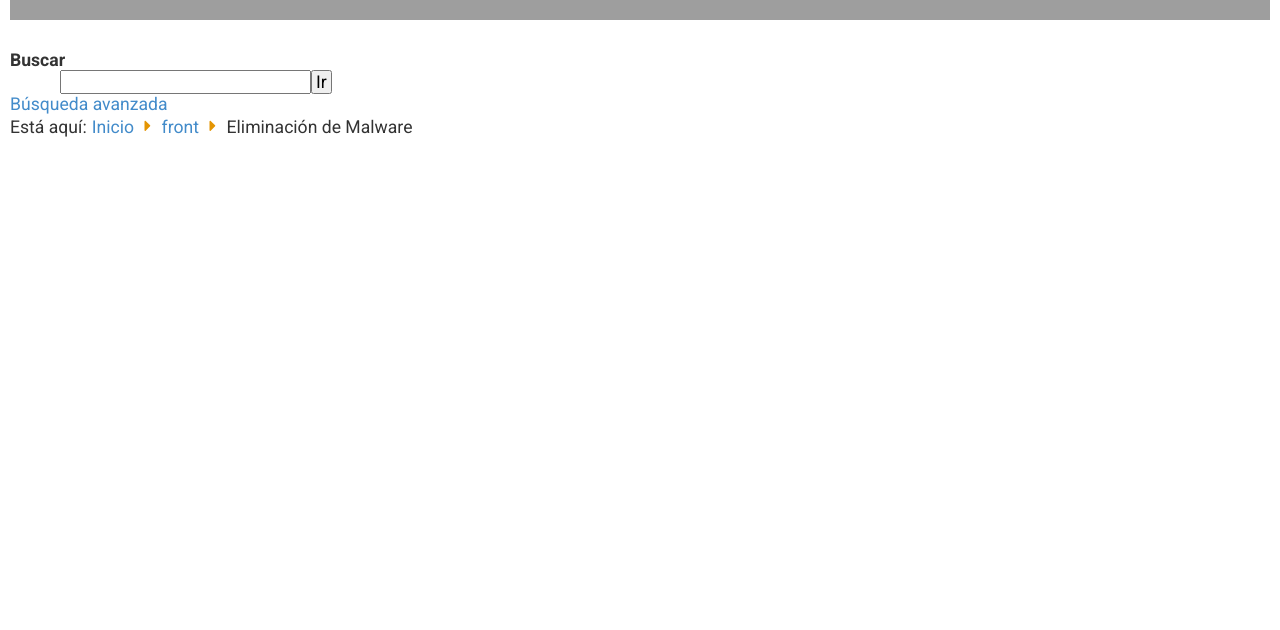
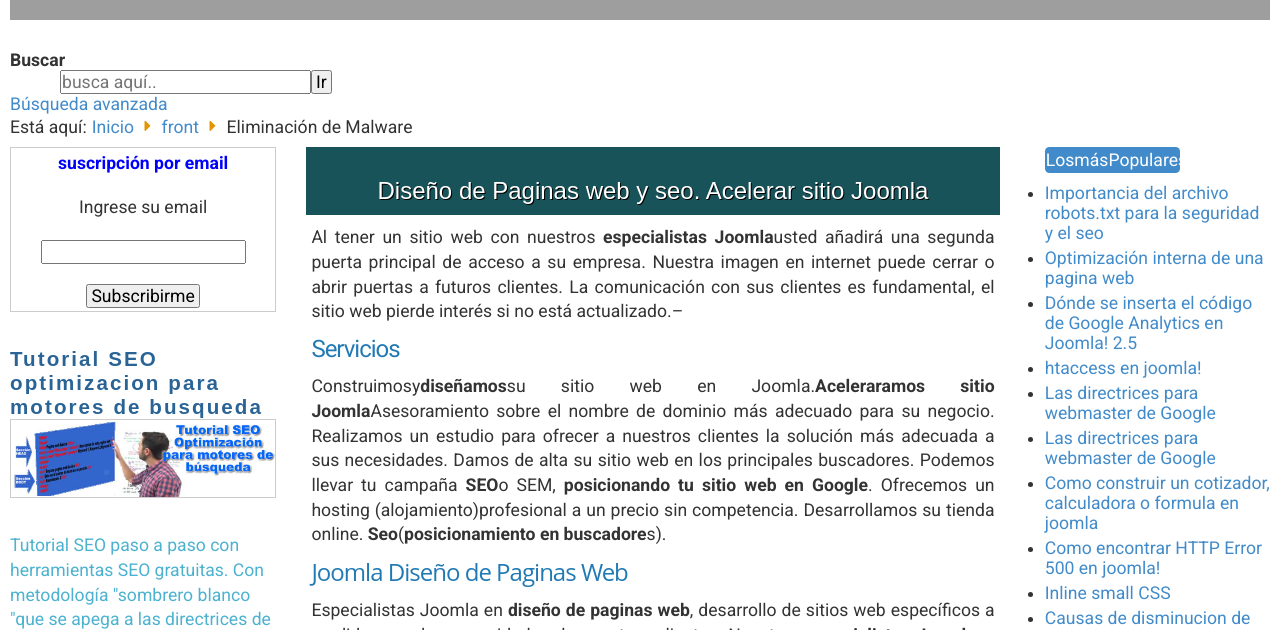
Before and after one commit to kingsleyAwoke/tuconsultorase, a React (Vite) app: page / in a window 1280 px wide. Shown: the part 322-952 px from the top of the page. Before the commit the page ends 800 px from the top, so only its background shows below. Built offline with nearby package versions, Linux system fonts and the light colour scheme; grey boxes are pictures that could not be loaded.

Commit message:
First part of main page created

```diff
--- a/src/App.jsx
+++ b/src/App.jsx
@@ -1,26 +1,22 @@
-import { Route, createBrowserRouter, createRoutesFromElements, RouterProvider } from 'react-router-dom'
-import MainLayout from './Layouts/MainLayout'
-import Homepage from './Pages/homepage';
+import { Route, createBrowserRouter, createRoutesFromElements, RouterProvider } from 'react-router-dom';
+import MainLayout from './Layouts/MainLayout';
+import Homepage from './Pages/Homepage';
 import  Contact from './Pages/Contact';
-import blogSeoPage from './Pages/blogSeoPage';
+import BlogSeoPage from './Pages/BlogSeoPage';
 import NotFoundPage from './Pages/NotFoundPage';
 
-
+// APP CONTENT
+const App = () => {
   const router = createBrowserRouter(
     createRoutesFromElements(
       <Route path='/' element={<MainLayout />}>
         <Route index element={<Homepage />} />
         <Route path='/contact' element={<Contact />} />
-      <Route path='/blog/seo' element={<blogSeoPage />} />
+        <Route path='/blog/seo' element={<BlogSeoPage />} />
         <Route path='*' element={<NotFoundPage />} />
       </Route>
     )
-)
-
-
-
-// APP CONTENT
-const App = () => {
+  );
   return <RouterProvider router={ router } />
 }
 
--- a/src/Pages/blogSeoPage.jsx
+++ b/src/Pages/blogSeoPage.jsx
@@ -1,6 +1,6 @@
 import React from 'react'
 
-const blogSeoPage = () => {
+const BlogSeoPage = () => {
   return (
     <div>
 
@@ -8,4 +8,4 @@ const blogSeoPage = () => {
   )
 }
 
-export default blogSeoPage
+export default BlogSeoPage
--- a/src/Pages/homepage.jsx
+++ b/src/Pages/homepage.jsx
@@ -1,12 +1,14 @@
 import React from 'react';
 import Hero from '../components/Hero';
+import Main from '../components/Main';
 
-const homepage = () => {
+const Homepage = () => {
   return (
     <>
         <Hero />
+        <Main />
     </>
   )
 }
 
-export default homepage
+export default Homepage
--- a/src/components/Hero.jsx
+++ b/src/components/Hero.jsx
@@ -1,8 +1,10 @@
-import React from 'react';
+import {useState} from 'react';
 import { Link } from 'react-router-dom';
 import { FaCaretRight } from 'react-icons/fa';
 
 const Hero = () => {
+
+  const [text, setText] = useState('');
   return (
     <section className='hero container'>
       <div className="hero-content">
@@ -12,18 +14,18 @@ const Hero = () => {
         </div>
       </div>
 
-      <form id="mod-finder-searchform" action="http://google.com" method="get">
+      <form action="http://google.com" method="get">
         <div>
           <b><label htmlFor='search-bar'>Buscar</label></b>
           <br/>
-          <input type="text" name="q" className="search-box" size="25" value=""/>
-          <button type="submit" className='search-box-btn'>Ir</button>
+          <input type="search" placeholder='busca aquí..' className="search-box" size="25" value={text} onChange={ (e) => setText(e.target.value) } />
+          <button type="submit" className='submit-btn'>Ir</button>
           <br/>
           <Link to="http://google.com" className='primary-color'>Búsqueda avanzada</Link>
         </div>
       </form>
 
-      <div class="breadcrumbs">
+      <div className="breadcrumbs">
         <span>Está aquí: </span>
         <Link to="/" className='primary-color'>Inicio</Link>
         <FaCaretRight className='warn-color' />
--- /dev/null
+++ b/src/components/Main.jsx
@@ -0,0 +1,78 @@
+import { Link, NavLink } from 'react-router-dom';
+
+const Main = () => {
+  return (
+    <section className='main-section container'>
+        <div className="subscribe-window">
+            <form action="chill" className="subscribe-form">
+                <p><strong>suscripción por email</strong></p>
+                <br />
+                <p>Ingrese su email</p>
+                <br />
+                <input type="text" name="email" className='no-focus' />
+                <br />
+                <br />
+                <input type="submit" value="Subscribirme" className='submit-btn'/>
+            </form>
+
+            <div className="tutor-window">
+                <h3>Tutorial SEO optimizacion para motores de busqueda</h3>
+
+                <div className="tutor-img">
+                    <Link to='/blog/seo'>
+                    <img src="\images\tutorial seo gratuito.jpg" alt="A s.e.o tutor" width='450' height='131' />
+                    </Link>
+                </div>
+            </div>
+
+            <div className='tutor-window-txt'>
+                <p>Tutorial SEO paso a paso con herramientas SEO gratuitas. Con metodología &quot;sombrero blanco &quot;que se    apega a las directrices de los motores de búsqueda, altamente ético.</p>
+
+                <Link to='/blog/seo' className='primary-btn  tutor-window-link'>Leer mas sobre el tutorial SEO</Link>
+            </div>
+        </div>
+
+        <div className="service-content">
+            <div className="service-content-head">
+                <span title="Diseño de Paginas web y seo. Acelerar sitio Joomla">Diseño de Paginas web y seo. Acelerar sitio Joomla</span>
+            </div>
+
+            <div className="service-content-txt">
+                <p><span>Al tener un sitio web con nuestros </span><strong>especialistas Joomla</strong><span>usted añadirá una segunda puerta principal de acceso a su empresa. Nuestra imagen en internet puede cerrar o abrir puertas a futuros clientes. La comunicación con sus clientes es fundamental, el sitio web pierde interés si no está actualizado.&ndash;</span></p>
+
+                <p className="service-content-head-first">Servicios</p>
+
+                <p>Construimosy<strong>diseñamos</strong>su sitio web en Joomla.<strong>Aceleraramos sitio Joomla</strong>Asesoramiento sobre el nombre de dominio más adecuado para su negocio. Realizamos un estudio para ofrecer a nuestros clientes la solución más adecuada a sus necesidades. Damos de alta su sitio web en los principales buscadores. Podemos llevar tu campaña <strong>SEO</strong>o SEM, <strong>posicionando tu sitio web en Google</strong>. Ofrecemos un hosting &#40;alojamiento&#41;profesional a un precio sin competencia. Desarrollamos su tienda online. <strong>Seo</strong>&#40;<strong>posicionamiento en buscadore</strong>s&#41;.</p>
+
+                <p className='service-content-head-second'>Joomla Diseño de Paginas Web</p>
+                <p>Especialistas Joomla en <strong>diseño de paginas web</strong>, desarrollo de sitios web específicos a medida, para las necesidades de nuestros clientes. Nuestros <strong>especialistas </strong><strong>Joomla</strong>en diseño web, se encargarán de abrir un segundo canal de marketing a su negocio, vea nuestro portafolio de <strong>diseño web</strong>. Totalmente compatible con todos los estándares de <strong>diseño web</strong>, nuestros sitios web diseñados a medida funcionan exactamente como sea necesario debido a nuestros estándares de desarrollo y plataforma extensible de Joomla.</p>
+
+                <Link to='/servicios/diseno-de-pagainas-web' className='primary-color nowrap'>Leer más: Diseño de paginas web y seo. Acelerar sitio Joomla</Link>
+            </div>
+        </div>
+
+        <div className="quick-access">
+
+            <div className="quick-link">
+            <p className='primary-btn quick-access-header'>LosmásPopulares</p>
+                <ul>
+                    <li><NavLink to='/blog/seguridad' className='primary-color'>Importancia del archivo robots.txt para la seguridad y el seo</NavLink></li>
+                    <li><NavLink to='/blog/seo' className='primary-color'>Optimización interna de una pagina web</NavLink></li>
+                    <li><NavLink to='/blog/joomla' className='primary-color'>Dónde se inserta el código de Google Analytics en Joomla! 2.5</NavLink></li>
+                    <li><NavLink to='/blog/joomla' className='primary-color'>htaccess en joomla!</NavLink></li>
+                    <li><NavLink to='/blog/seo' className='primary-color'>Las directrices para webmaster de Google</NavLink></li>
+                    <li><NavLink to='/blog/seo' className='primary-color'>Las directrices para webmaster de Google</NavLink></li>
+                    <li><NavLink to='/blog/joomla' className='primary-color'>Como construir un cotizador, calculadora o formula en joomla</NavLink></li>
+                    <li><NavLink to='/blog/joomla' className='primary-color'>Como encontrar HTTP Error 500 en joomla!</NavLink></li>
+                    <li><NavLink to='/blog/seo'className='primary-color'>Inline small CSS</NavLink></li>
+                    <li><NavLink to='/blog/seo'className='primary-color'>Causas de disminucion de visitas o trafico web</NavLink></li>
+                    <li><NavLink to='/blog/e-commerce'className='primary-color'>Que aspectos considerar en e-commerce para garantizar su exito</NavLink></li>
+                    <li><NavLink to='/blog/seguridad'className='primary-color'>Como quitar la advertencia de malware por parte de Google</NavLink></li>
+                </ul>
+            </div>
+        </div>
+    </section>
+  )
+}
+
+export default Main
--- a/src/index.css
+++ b/src/index.css
@@ -51,7 +51,7 @@ input, textarea, button {
     /* COLORS */
     --BODY-BGCOLOR: #fff;
     --FONT-COLOR: #333;
-    --BORDER-COLOR: #333;
+    --BORDER-COLOR: #ccc;
     --SUCCESS-COLOR: #3c763d;
     --SUCCESS-HOVER: #2b542c;
     --LINK-COLOR: #428bca;
@@ -105,6 +105,27 @@ input, textarea, button {
 
 .container {
     margin: 0 10px;
+}
+
+.submit-btn {
+    padding: 0 3px;
+    cursor: pointer;
+}
+
+.primary-btn {
+    color: var(--WHITE);
+    background-color: var(--LINK-COLOR);
+    border-radius: .25em;
+    padding: 8px;
+    text-align: center;
+}
+
+.primary-btn:hover {
+    background-color: var(--LINK-HOVER);
+}
+
+.no-focus:focus {
+    outline: none;
 }
 
 .warn-color {
@@ -240,17 +261,115 @@ nav li:hover > .dropdown-menu {
     margin: 3px 0;
 }
 
-.search-box:focus {
-    outline: none;
+.search-box {
+    margin-left: 50px;
 }
 
-.search-box-btn {
-    padding: 0 3px;
-    cursor: pointer;
+/* MAIN SECTION */
+.main-section {
+    margin-top: 10px;
+    display: flex;
+    justify-content: center;
+    gap: 2rem;
 }
 
-.search-box {
-    margin-left: 50px;
+.subscribe-window {
+    display: flex;
+    flex-direction: column;
+    gap: 2rem;
+    width: 130%;
+}
+
+.subscribe-form {
+    border: 1px solid var(--BORDER-COLOR);
+    text-align: center;
+    padding: 3px;
+}
+
+.subscribe-form p:first-child {
+    color: blue;
+}
+
+.tutor-img {
+    border: 1px solid var(--BORDER-COLOR);
+}
+
+.tutor-window h3 {
+    color: var(--LINK-HOVER);
+}
+
+.tutor-window-txt {
+    color: #4cb2cf;
+    display: flex;
+    flex-direction: column;
+    gap: 2rem;
+}
+
+.tutor-window-link {
+    width: 80%;
+    text-align: center;
+}
+
+/* SERVICE */
+.service-content {
+    margin-right: 15px;
+}
+
+.service-content-head {
+    background-color: #185359;
+    margin: 0 -5px 10px;
+    padding: 30px 0 10px 0;
+    font-size: 24px;
+    line-height: 1.19em;
+    color: var(--WHITE);
+    font-family: 'Titillium Maps', Arial;
+    text-shadow: #000000 1px 1px;
+    text-align: center;
+    background: #185359;
+}
+
+.service-content-txt {
+    text-align: justify;
+    display: flex;
+    flex-direction: column;
+    gap: 0.7rem;
+}
+
+.service-content-txt p span{
+    color: var(--FONT-COLOR);
+    line-height: 19px;
+}
+
+.service-content-head-first {
+    color: #227ab4;
+    line-height: 26px;
+    letter-spacing: -1px;
+    font-size: 24px;
+}
+
+.service-content-head-second {
+    color: #227ab4;
+    font-family: 'Open Sans';
+    font-size: 24px;
+    letter-spacing: -1px;
+    line-height: 1.1em;
+}
+
+/*  QUICK ACCESS */
+.quick-access {
+    width: 110%;
+}
+
+.quick-access-header {
+    text-align: center;
+    width: 60%;
+    padding: 1px;
+    margin-bottom: 5px;
+}
+
+.quick-link li {
+    list-style-type: disc;
+    padding-top: 5px;
 }
 
 /* NOT FOUND PAGE */
@@ -306,6 +425,7 @@ nav li:hover > .dropdown-menu {
     border-radius: 50px;
     color: var(--WHITE);
     background-color: var(--LINK-COLOR);
+    border: 1px solid var(--LINK-COLOR);
 }
 
 .notFoundLink:hover {
```
Lines whose indentation alone changed are shown as unchanged.
